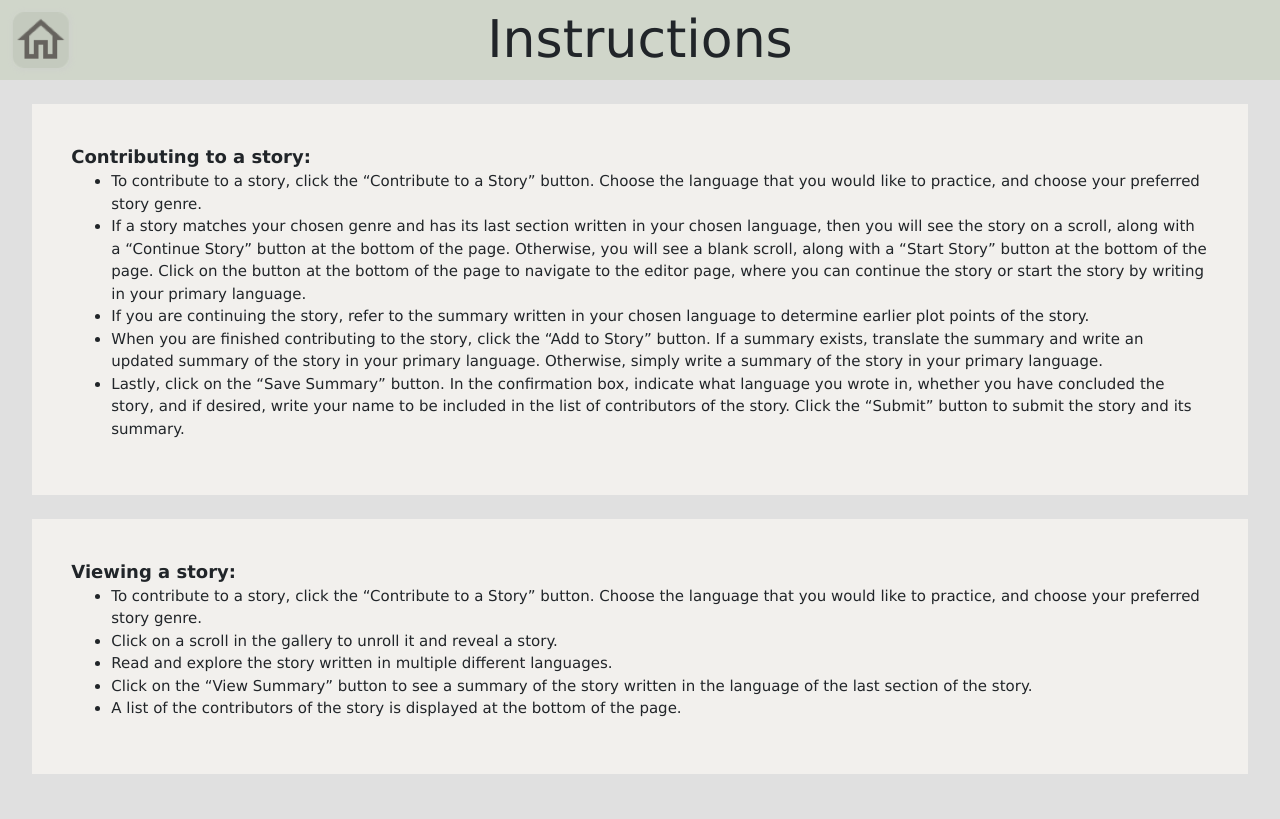
After one commit to NicholasJJ/cs160finalfrontend, a Django app: page /coloring/instructions in a window 1280 px wide. The commit adds this page. Run offline with Django 3.2, Linux system fonts and the light colour scheme; some libraries are stand-ins or nearby versions.

Commit message:
add istructions page and add color galley

```diff
--- /dev/null
+++ b/coloring/templates/coloring/instructions.html
@@ -0,0 +1,165 @@
+{% load static %}
+
+<!DOCTYPE html>
+<html>
+<head>
+    <title>Instructions</title>
+
+    <link href="https://fonts.googleapis.com/css?family=Fira+Sans" rel="stylesheet">
+    <link rel="stylesheet" type="text/css" href="{% static '/vendors/bootstrap/css/bootstrap.css' %}" />
+    <link rel="stylesheet" type="text/css" href="{% static '/css/main.css' %}" />
+
+	<script src="{% static '/vendors/jquery/jquery-3.3.1.min.js' %}"></script>
+    <script src="{% static '/vendors/jquery-ui/jquery-ui.min.js' %}"></script>
+	<meta name="viewport" content="width=device-width, initial-scale=1">
+	<link rel="stylesheet" href="https://www.w3schools.com/w3css/4/w3.css">
+	<link rel="stylesheet" href="https://cdnjs.cloudflare.com/ajax/libs/font-awesome/4.7.0/css/font-awesome.min.css">
+    <link rel="preconnect" href="https://fonts.googleapis.com">
+    <link rel="preconnect" href="https://fonts.gstatic.com" crossorigin>
+    <link href="https://fonts.googleapis.com/css2?family=Mulish:ital,wght@0,300;0,400;0,500;0,600;1,300&display=swap" rel="stylesheet">
+
+    <style type="text/css">
+    #icon-return{
+        margin: 0 0 0 1vw;
+        background: #B2B8AD;
+    }
+
+    #choose-genre {
+        font-family: "Mulish";
+        font-size: 4vw;
+        font-weight: 400;
+        color: #1B1211;
+        text-align: center;
+    }
+
+    button {
+        background-color: #7e695a;
+        opacity: 0.58;
+        border: 1px hidden;
+        color: white;
+        text-align: center;
+        font-size: 16px;
+        border-radius: 8px;
+        box-shadow: 1px 1px 6px 1px #cccccc;
+      }
+
+    button:focus {
+        outline: none;
+        border: 1px solid #524b47;
+    }
+
+    .grid {
+        position: absolute;
+        top: 8vh;
+        right: 0;
+        bottom: 0;
+        left: 0;
+        display: flex;
+    }
+
+    .cell {
+        width: 30%;
+        background-size: cover;
+    }
+
+    .ladder {
+        width: 40%;
+    }
+
+    #genre {
+        background-color: #7e695a;
+    }
+	#header{
+			width: 100%;
+			height: 10vh;
+			background-color: #D0D6CA;
+	}
+	#homebtn{
+		position: absolute;
+		top: 50%;
+		transform: translate(1vw,-50%);
+		width: 7vh;
+		height: 7vh;
+		background-color: transparent;
+		border: none;
+		background-image: url(./../static/images/home.png);
+		background-size: 100% 100%;
+	}
+    </style>
+
+</head>
+
+<body style="overflow-x: hidden; background-color: #E0E0E0;">
+    <div class="containter-fluid" >
+		<div id="header" class="row" style="margin: 0 0 0 0">
+			<div class="col-1" style="padding: 0 0 0 0;">
+				<button id="homebtn" onclick="location.href = 'landing'"></button>
+			</div>
+			<div class="col-3"></div>
+			<div class="col-4">
+				<div style="text-align:center; margin: auto; font-size: 6.5vh;">Instructions</div>
+			</div>
+			<div class="col-4"></div>
+		</div>
+		<div class="row">
+			<div style="background-color: #F2F0ED; padding: 3% 3% 3% 3%; margin: auto; width: 95vw; margin-top: 3vh;">
+				<b style="font-size: large;">Contributing to a story:</b>
+				<ul>
+					<li>
+						To contribute to a story, click the “Contribute to a Story” button. Choose the language that you would like to practice, and choose your preferred story genre.
+					</li>
+					<li>
+						If a story matches your chosen genre and has its last section written in your chosen language, then you will see the story on a scroll, along with a “Continue Story” button at the bottom of the page. Otherwise, you will see a blank scroll, along with a “Start Story” button at the bottom of the page. Click on the button at the bottom of the page to navigate to the editor page, where you can continue the story or start the story by writing in your primary language.
+					</li>
+					<li>
+						If you are continuing the story, refer to the summary written in your chosen language to determine earlier plot points of the story.
+					</li>
+					<li>
+						When you are finished contributing to the story, click the “Add to Story” button. If a summary exists, translate the summary and write an updated summary of the story in your primary language. Otherwise, simply write a summary of the story in your primary language.
+					</li>
+					<li>
+						Lastly, click on the “Save Summary” button. In the confirmation box, indicate what language you wrote in, whether you have concluded the story, and if desired, write your name to be included in the list of contributors of the story. Click the “Submit” button to submit the story and its summary.
+					</li>
+				</ul>
+			</div>
+		</div>
+		<div class="row">
+			<div style="background-color: #F2F0ED; padding: 3% 3% 3% 3%; margin: auto; width: 95vw; margin-top: 3vh;">
+				<b style="font-size: large;">Viewing a story:</b>
+				<ul>
+					<li>
+						To contribute to a story, click the “Contribute to a Story” button. Choose the language that you would like to practice, and choose your preferred story genre.
+					</li>
+					</li>
+					<li>
+						Click on a scroll in the gallery to unroll it and reveal a story.
+					</li>
+					<li>
+						Read and explore the story written in multiple different languages.
+					</li>
+					<li>
+						Click on the “View Summary” button to see a summary of the story written in the language of the last section of the story.
+					</li>
+					<li>
+						A list of the contributors of the story is displayed at the bottom of the page.
+					</li>
+				</ul>
+			</div>
+		</div>
+
+
+
+
+	</div>
+	<br>
+	<br>
+
+</body>
+
+<script>
+    $("#icon-return").click(function(){
+        location.href = "";
+    });
+
+</script>
+</html>
--- a/coloring/urls.py
+++ b/coloring/urls.py
@@ -9,5 +9,6 @@ urlpatterns = [
     path('view_book', views.view_book, name='view_book'),
     path('testwrite', views.testwrite, name='testwrite'),
     path('landing', views.landing, name='landing'),
-    path('genre', views.genre, name='genre')
+    path('genre', views.genre, name='genre'),
+    path('instructions', views.instructions, name='instructions'),
 ]
--- a/coloring/views.py
+++ b/coloring/views.py
@@ -23,3 +23,6 @@ def landing(request):
 
 def genre(request):
     return render(request, 'coloring/genre.html')
+
+def instructions(request):
+    return render(request, 'coloring/instructions.html')
```
Also changed, not shown: coloring/templates/coloring/gallery.html (+24 -25 lines), coloring/static/images/book.png (deleted), coloring/static/images/bookHighlight.png (deleted), coloring/static/images/bookcolor.png (added), coloring/static/images/bookopencolor5.png (added), coloring/static/images/bookopencolor6.png (added), coloring/static/images/bookwhite.png (added), coloring/static/images/shelfcolor.png (added), 3 other files.
